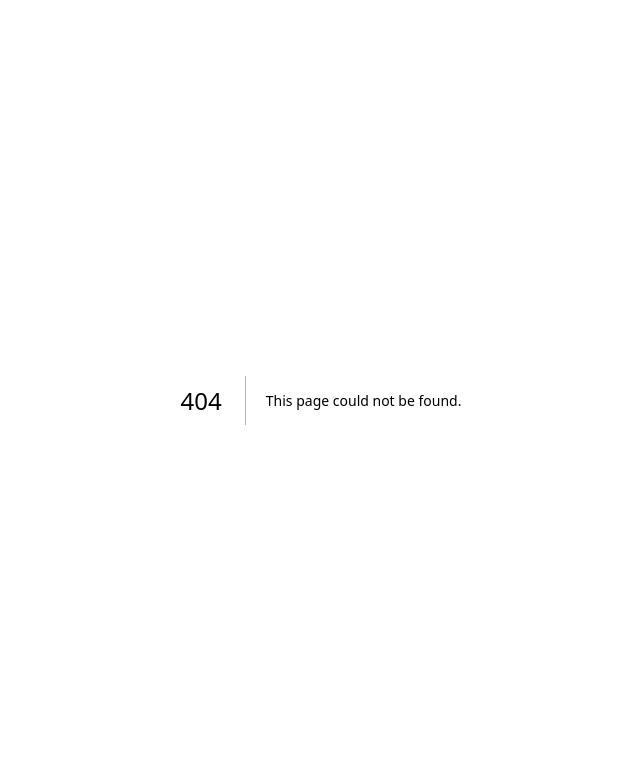
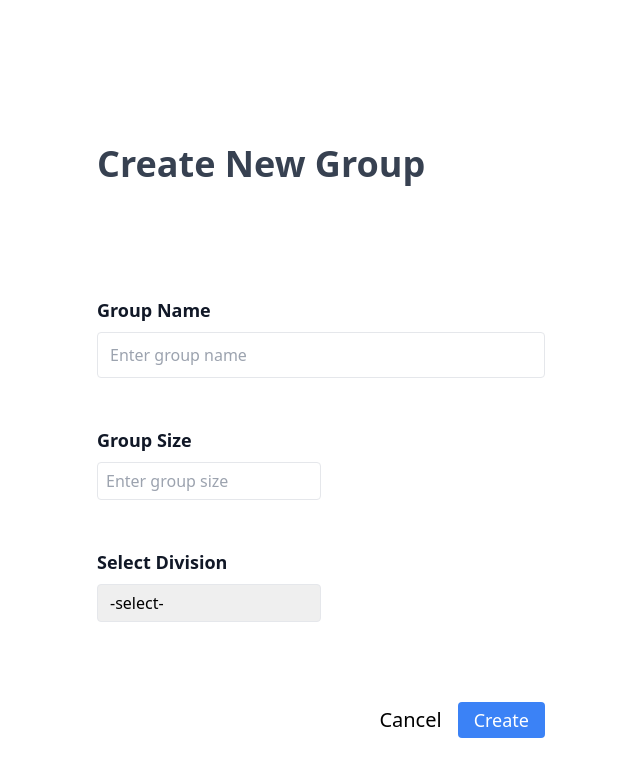
Before and after one commit to Endalebob/community-portal, a Next.js app: page /group/create-group in a window 1280 px wide. Before the commit this address had no page. Shown: the top 776 px of the page, without its empty margins (319-959 px from the left). Built offline with nearby package versions, Linux system fonts and the light colour scheme.

Commit message:
create-group

```diff
--- a/src/pages/_app.tsx
+++ b/src/pages/_app.tsx
@@ -1,6 +1,12 @@
 import '<@>/styles/globals.css'
 import type { AppProps } from 'next/app'
+import { store } from '../store'
+import { Provider } from 'react-redux'
 
 export default function App({ Component, pageProps }: AppProps) {
-  return <Component {...pageProps} />
+  return (
+  <Provider store={store}>
+  <Component {...pageProps} />
+  </Provider>
+)
 }
--- /dev/null
+++ b/src/pages/group/create-group.tsx
@@ -0,0 +1,149 @@
+import React from 'react';
+import { useState } from 'react';
+import { useRouter } from 'next/router';
+import { useCreateGroupMutation } from '<@>/store/group/group-api';
+
+const initialState = {
+  groupName: "",
+  groupSize: "",
+  divisionLevel: "",
+}
+
+const CreateGroup: React.FC = () => {
+  const [group, setGroup] = useState(initialState);
+  const [createData, {isLoading, error}] = useCreateGroupMutation();
+  const [errors, setErrors] = useState(initialState);
+
+  const router = useRouter();
+  const handleCancel = () => {
+    router.push("/")
+  };
+  const handleChange = (event: any) => {
+    const {name, value} = event.target;
+    setGroup((prevErrors) => ({
+      ...prevErrors,
+      [name]:value
+    }));
+  };
+
+
+  const handleSubmit = async(event:React.FormEvent) => {
+    event.preventDefault();
+    const {groupName, groupSize, divisionLevel} = group;
+
+    if (!groupName) {
+      setErrors((prevErrors) => ({
+        ...prevErrors,
+        groupName: "group name is required"
+      }));
+      return;
+    }
+
+    if (!groupSize) {
+      setErrors((prevErrors) => ({
+        ...prevErrors,
+        groupSize: "group size is required"
+      }))
+      return;
+    }
+
+    if (!divisionLevel) {
+      setErrors((prevErrors) => ({
+        ...prevErrors,
+        divisionLevel:"division level is required"
+      }));
+      return;
+
+  }
+
+  try {
+    await createData({
+      groupName,
+      groupSize,
+      divisionLevel,
+    }).unwrap();
+    setGroup(initialState)
+    setErrors(initialState)
+    console.log('success')
+    // console.log(response.data.data)
+  } catch (errors){
+    console.error("Failed to create Group")
+  }
+
+  };
+
+return (
+  <div className="container w-full md:w-3/4 lg:w-1/2 mx-auto mt-8 h-full p-8 sm:p-12 md:p-16 lg:p-24 lg:py-16">
+  <h1 className="text-xl sm:text-2xl md:text-3xl lg:text-4xl text-secondary-text font-bold items-center text-primary py-12 text-gray-700 w-full h-full lg:mb-16">
+      Create New Group
+    </h1>
+    <form onSubmit={handleSubmit}>
+      <div className="mb-4">
+        <label htmlFor="group-name" className="block font-semibold text-gray-900 mb-2 text-base md:text-lg">
+          Group Name
+        </label>
+        <input
+          name='groupName'
+          type="text"
+          value={group.groupName}
+          onChange={handleChange}
+          className="appearance-none w-full p-3 border rounded leading-tight focus:border-black focus:shadow-outline"
+          placeholder="Enter group name"
+          required
+        />
+    {errors.groupName && <p className='text-red-500'> {errors.groupName}</p>}
+      </div>
+      <div className="mb-4 grid">
+        <label htmlFor="group-size" className="block font-semibold text-gray-900 mb-2 text-base md:text-lg pt-8">
+          Group Size
+        </label>
+        <input
+          id="group-size"
+          name = "groupSize"
+          type="number"
+          value={group.groupSize}
+          onChange={handleChange}
+          className="appearance-none w-1/2 p-2 border rounded leading-tight focus:border-black focus:shadow-outline"
+          placeholder="Enter group size"
+          required
+        />
+      {errors.groupSize && <p className='text-red-500'> {errors.groupSize}</p>}
+      </div>
+      <div className="mb-4">
+        <label htmlFor="division-level" className="block font-semibold text-gray-900 text-base md:text-lg mb-2 pt-8">
+        Select Division
+      </label>
+      <select
+        id="division-level"
+        name = "divisionLevel"
+        value={group.divisionLevel}
+        onChange={handleChange}
+        className="appearance-none border rounded w-1/2 py-2 px-3 leading-tight focus:border-black focus:shadow-outline"
+        required
+      >
+        <option value="" className='text-sm sm:text-base md:text-lg'>-select-</option>
+        <option value="div1" className='text-sm sm:text-base md:text-lg'>Div 1</option>
+        <option value="div2" className='text-sm sm:text-base md:text-lg'>Div 2</option>
+        <option value="div3" className='text-sm sm:text-base md:text-lg'>Div 3</option>
+      </select>
+      {errors.divisionLevel && <p className = 'text-red-500'> {errors.divisionLevel}</p>}
+    </div>
+      <div className="flex justify-end py-12" >
+      <button className="mr-4 pt-4 text-xl justify-self-end" onClick={handleCancel}>Cancel</button>
+        <button
+        type="submit"
+        disabled={isLoading}
+        className="px-4 py-1 mt-4 bg-blue-500 text-white rounded hover:bg-blue-600 text-lg"
+        onClick={handleSubmit}
+        >
+        {isLoading ? "Creating..." : "Create"}
+
+        </button>
+      </div>
+    </form>
+  </div>
+);
+};
+
+
+export default CreateGroup;
--- /dev/null
+++ b/src/store/group/group-api.tsx
@@ -0,0 +1,29 @@
+import { createApi, fetchBaseQuery } from '@reduxjs/toolkit/query/react';
+import Group from '<@>/types/group';
+const BASE_URL = "https://a2sv-community-portal-api.onrender.com/api"
+
+
+export const createGroupApi = createApi({
+  baseQuery: fetchBaseQuery({
+  baseUrl: BASE_URL,
+  /*
+  prepareHeaders: (headers, { getState }) => {
+    const token = (getState() as any).auth.token;
+    if (token) {
+      headers.set("authorization", `token ${token}`);
+    }
+    return headers;
+  },*/
+}),
+  endpoints: (builder) => ({
+    createGroup: builder.mutation<any, Partial<Group>>({
+      query: (group) => ({
+        url: "/Groups",
+        method: "POST",
+        body: group,
+      }),
+    }),
+  }),
+});
+
+export const {useCreateGroupMutation} = createGroupApi;
--- a/src/store/index.tsx
+++ b/src/store/index.tsx
@@ -1,10 +1,12 @@
 import { configureStore, getDefaultMiddleware } from "@reduxjs/toolkit";
-
+import {createGroupApi} from "./group/group-api"
 export const store = configureStore({
   reducer: {
   },
   middleware: (getDefaultMiddleware) => {
-    return getDefaultMiddleware()
+    return getDefaultMiddleware().concat(
+      createGroupApi.middleware
+    );
   },
 });
 
--- a/src/styles/globals.css
+++ b/src/styles/globals.css
@@ -16,7 +16,7 @@
   }
 }
 
-body {
+/* body {
   color: rgb(var(--foreground-rgb));
   background: linear-gradient(
       to bottom,
@@ -24,4 +24,4 @@ body {
       rgb(var(--background-end-rgb))
     )
     rgb(var(--background-start-rgb));
-}
+} */
--- /dev/null
+++ b/src/types/group.ts
@@ -0,0 +1,5 @@
+export default interface Group {
+    groupName: string;
+    groupSize: string;
+    divisionLevel: string;
+}
```
